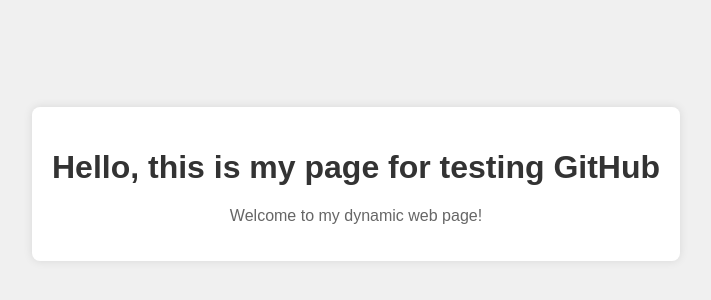
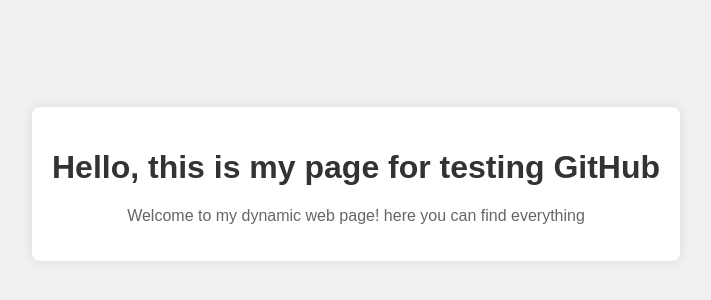
Before and after one commit to hafeezullahjamro/new_repo, a plain HTML site: page index.html in a window 1280 px wide. Shown: the part 216-516 px from the top of the page, without its empty margins (284-995 px from the left). Drawn offline with Linux system fonts and the light colour scheme.

Commit message:
new changes made

```diff
--- a/index.html
+++ b/index.html
@@ -33,7 +33,7 @@
 <body>
     <div class="container">
         <h1>Hello, this is my page for testing GitHub</h1>
-        <p>Welcome to my dynamic web page!</p>
+        <p>Welcome to my dynamic web page! here you can find everything</p>
     </div>
 </body>
 </html>
```
